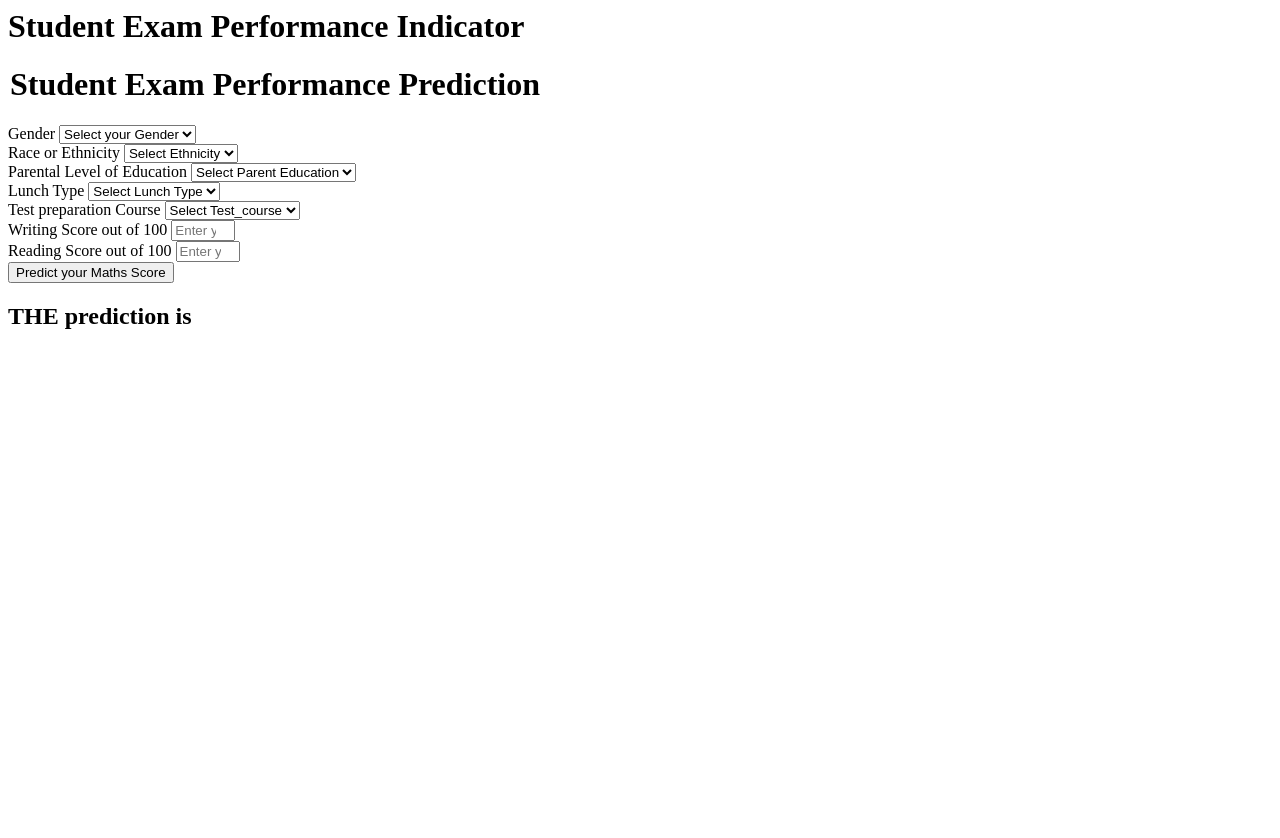
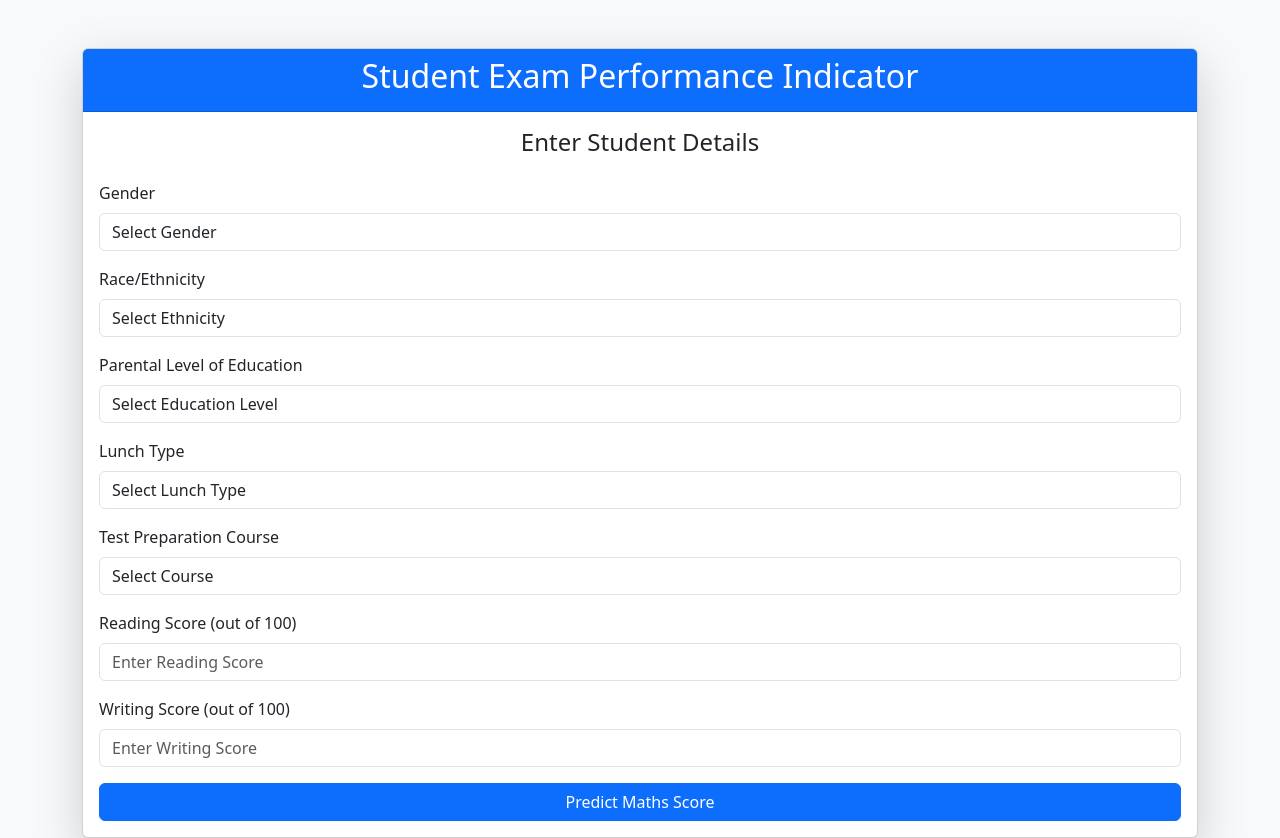
Before and after one commit to Mohamed-Assaf-UM/ml_project, a Flask app: page /predictdata in a window 1280 px wide. Before the commit the page ends 329 px from the top, so only its background shows below. Run offline with Flask 3, Linux system fonts and the light colour scheme.

Commit message:
Modified home.html and index.html

```diff
--- a/templates/home.html
+++ b/templates/home.html
@@ -1,111 +1,86 @@
-<html>
-<body>
-    <div class="login">
-       <h1>Student Exam Performance Indicator</h1>
-
-       <form action="{{ url_for('predict_datapoint')}}" method="post">
-        <h1>
-            <legend>Student Exam Performance Prediction</legend>
-        </h1>
+<!DOCTYPE html>
+<html lang="en">
+<head>
+    <meta charset="UTF-8">
+    <meta name="viewport" content="width=device-width, initial-scale=1.0">
+    <title>Student Exam Performance Prediction</title>
+    <link href="https://cdn.jsdelivr.net/npm/bootstrap@5.3.0/dist/css/bootstrap.min.css" rel="stylesheet">
+</head>
+<body class="bg-light">
+    <div class="container mt-5">
+        <div class="card shadow-lg">
+            <div class="card-header bg-primary text-white text-center">
+                <h2>Student Exam Performance Indicator</h2>
+            </div>
+            <div class="card-body">
+                <form action="{{ url_for('predict_datapoint') }}" method="post">
+                    <h4 class="mb-4 text-center">Enter Student Details</h4>
                     <div class="mb-3">
-            <label class="form-label">Gender</label>
-            <select class="form-control" name="gender" placeholder="Enter you Gender" required>
-                <option class="placeholder" selected disabled value="">Select your Gender</option>
-                <option value="male">
-                    Male
-                </option>
-                <option value="female">
-                    Female
-                </option>
+                        <label for="gender" class="form-label">Gender</label>
+                        <select class="form-control" name="gender" id="gender" required>
+                            <option selected disabled value="">Select Gender</option>
+                            <option value="male">Male</option>
+                            <option value="female">Female</option>
                         </select>
                     </div>
                     <div class="mb-3">
-            <label class="form-label">Race or Ethnicity</label>
-            <select class="form-control" name="ethnicity" placeholder="Enter you ethnicity" required>
-                <option class="placeholder" selected disabled value="">Select Ethnicity</option>
-                <option value="group A">
-                    Group A
-                </option>
-                <option value="group B">
-                    Group B
-                </option>
-                <option value="group C">
-                    Group C
-                </option>
-                <option value="group D">
-                    Group D
-                </option>
-                <option value="group E">
-                    Group E
-                </option>
+                        <label for="ethnicity" class="form-label">Race/Ethnicity</label>
+                        <select class="form-control" name="ethnicity" id="ethnicity" required>
+                            <option selected disabled value="">Select Ethnicity</option>
+                            <option value="group A">Group A</option>
+                            <option value="group B">Group B</option>
+                            <option value="group C">Group C</option>
+                            <option value="group D">Group D</option>
+                            <option value="group E">Group E</option>
                         </select>
                     </div>
                     <div class="mb-3">
-            <label class="form-label">Parental Level of Education</label>
-            <select class="form-control" name="parental_level_of_education"
-                placeholder="Enter you Parent Education" required>
-                <option class="placeholder" selected disabled value="">Select Parent Education</option>
-                <option value="associate's degree">
-                    associate's degree
-                </option>
-                <option value="bachelor's degree">
-                    bachelor's degree
-                </option>
-                <option value="high school">
-                    high school
-                </option>
-                <option value="master's degree">
-                    master's degree
-                </option>
-                <option value="some college">
-                    some college
-                </option>
-                <option value="some high school">
-                    some high school
-                </option>
+                        <label for="parental_level_of_education" class="form-label">Parental Level of Education</label>
+                        <select class="form-control" name="parental_level_of_education" id="parental_level_of_education" required>
+                            <option selected disabled value="">Select Education Level</option>
+                            <option value="associate's degree">Associate's Degree</option>
+                            <option value="bachelor's degree">Bachelor's Degree</option>
+                            <option value="high school">High School</option>
+                            <option value="master's degree">Master's Degree</option>
+                            <option value="some college">Some College</option>
+                            <option value="some high school">Some High School</option>
                         </select>
                     </div>
                     <div class="mb-3">
-            <label class="form-label">Lunch Type</label>
-            <select class="form-control" name="lunch" placeholder="Enter you Lunch" required>
-                <option class="placeholder" selected disabled value="">Select Lunch Type</option>
-                <option value="free/reduced">
-                    free/reduced
-                </option>
-                <option value="standard">
-                    standard
-                </option>
+                        <label for="lunch" class="form-label">Lunch Type</label>
+                        <select class="form-control" name="lunch" id="lunch" required>
+                            <option selected disabled value="">Select Lunch Type</option>
+                            <option value="free/reduced">Free/Reduced</option>
+                            <option value="standard">Standard</option>
                         </select>
                     </div>
                     <div class="mb-3">
-            <label class="form-label">Test preparation Course</label>
-            <select class="form-control" name="test_preparation_course" placeholder="Enter you Course"
-                required>
-                <option class="placeholder" selected disabled value="">Select Test_course</option>
-                <option value="none">
-                    None
-                </option>
-                <option value="completed">
-                    Completed
-                </option>
+                        <label for="test_preparation_course" class="form-label">Test Preparation Course</label>
+                        <select class="form-control" name="test_preparation_course" id="test_preparation_course" required>
+                            <option selected disabled value="">Select Course</option>
+                            <option value="none">None</option>
+                            <option value="completed">Completed</option>
                         </select>
                     </div>
                     <div class="mb-3">
-            <label class="form-label">Writing Score out of 100</label>
-            <input class="form-control" type="number" name="reading_score"
-                placeholder="Enter your Reading score" min='0' max='100' />
+                        <label for="reading_score" class="form-label">Reading Score (out of 100)</label>
+                        <input class="form-control" type="number" name="reading_score" id="reading_score" placeholder="Enter Reading Score" min="0" max="100" required />
                     </div>
                     <div class="mb-3">
-            <label class="form-label">Reading Score out of 100</label>
-            <input class="form-control" type="number" name="writing_score"
-                placeholder="Enter your Reading Score" min='0' max='100' />
+                        <label for="writing_score" class="form-label">Writing Score (out of 100)</label>
+                        <input class="form-control" type="number" name="writing_score" id="writing_score" placeholder="Enter Writing Score" min="0" max="100" required />
                     </div>
-        <div class="mb-3">
-            <input class="btn btn-primary" type="submit" value="Predict your Maths Score" required />
+                    <div class="d-grid">
+                        <button type="submit" class="btn btn-primary">Predict Maths Score</button>
                     </div>
                 </form>
-    <h2>
-       THE  prediction is {{results}}
-    </h2>
-   <body>
+            </div>
+        </div>
+        {% if results %}
+        <div class="alert alert-success mt-4 text-center" role="alert">
+            <h4>Predicted Maths Score: {{ results }}</h4>
+        </div>
+        {% endif %}
+    </div>
+</body>
 </html>
```
Also changed, not shown: templates/index.html (+16 -1 lines). Lines whose indentation alone changed are shown as unchanged.
